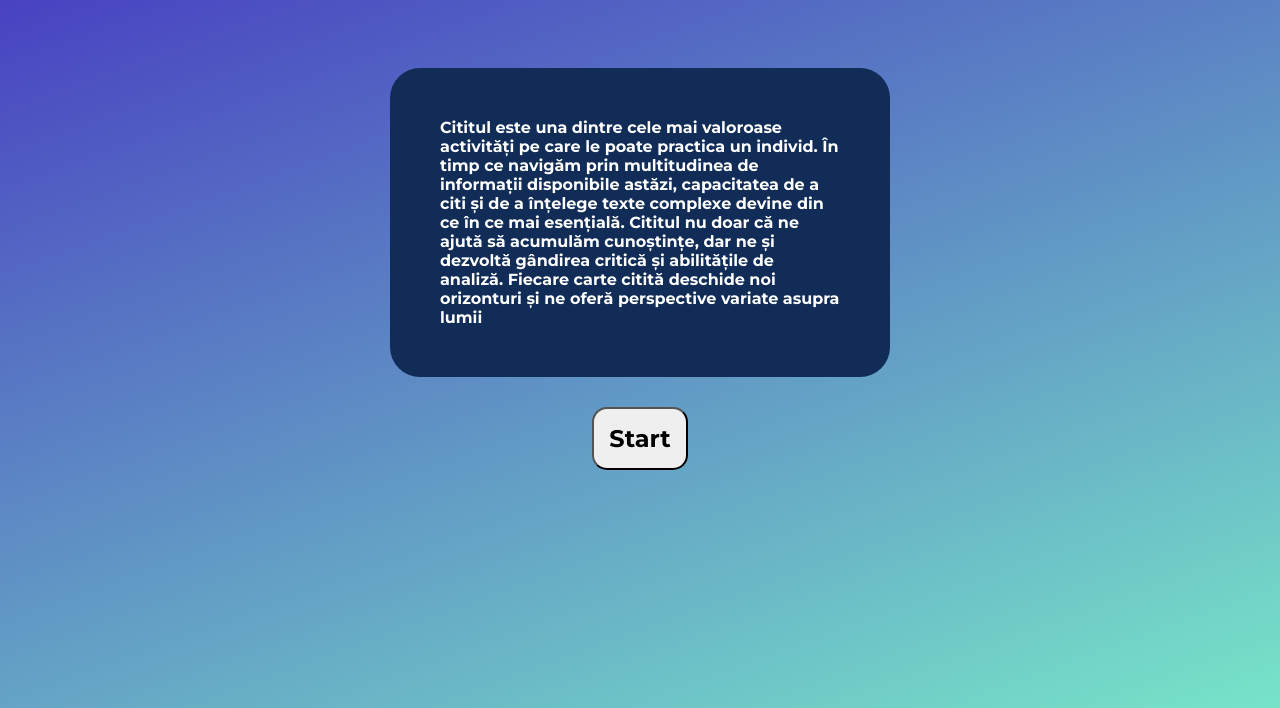
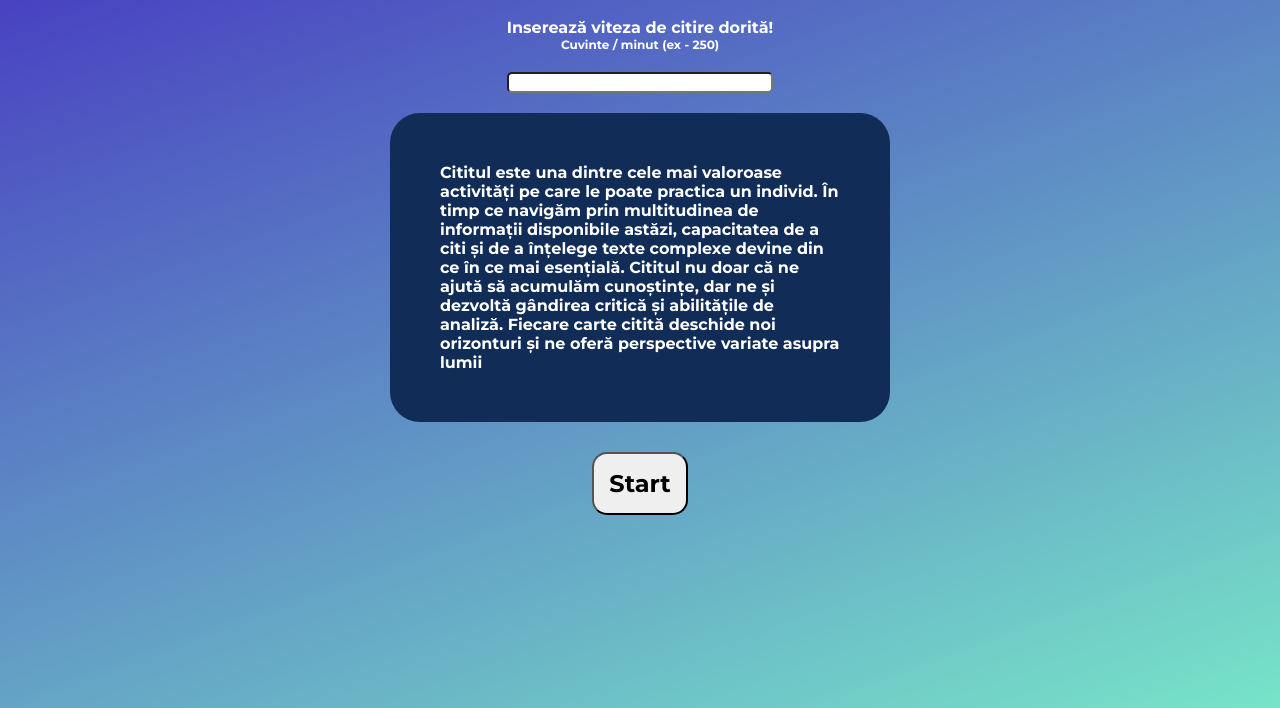
Before and after one commit to alexlaslau/speeread-sim, a plain HTML site: page index.html in a window 1280 px wide. Shown: the part 92-800 px from the top of the page. Drawn offline with Linux system fonts and the light colour scheme.

Commit message:
Add functionality to dynamically change word selection speed

```diff
--- a/index.html
+++ b/index.html
@@ -10,6 +10,12 @@
     <div id="container">
         <h1>Speeread Simulation</h1>
 
+        <div id="form-container">
+            <h4>Inserează viteza de citire dorită!</h4>
+            <p>Cuvinte / minut (ex - 250)</p>
+            <input id="vitezaCitire" type="text">
+        </div>
+
         <div id="main-body"></div>
 
         <button id="btn">Start</button>
--- a/public/style.css
+++ b/public/style.css
@@ -14,6 +14,19 @@ h1{
     color:white;
 }
 
+h4{
+    color:white;
+}
+
+input{
+    border-radius:5px;
+}
+
+#form-container{
+    display:flex;
+    flex-direction:column;
+}
+
 #container{
     display:flex;
     flex-direction: column;
@@ -22,7 +35,7 @@ h1{
 
 #main-body{
     background-color: #102C57;
-    margin-top:50px;
+    margin-top:20px;
     padding:50px;
     width:400px;
     border-radius: 30px;
@@ -34,6 +47,17 @@ h1{
     border-radius:5px;
 }
 
+p{
+    margin:0px 0px 20px 0px;
+    padding:0px;
+    font-size: 12px;
+    text-align: center;
+    color:white;
+}
+h4{
+    margin:0px;
+    padding:0px;
+}
 
 button{
     margin-top:30px;
--- a/script.js
+++ b/script.js
@@ -14,7 +14,18 @@ arrayOfWords.forEach(function(word){
 var button = document.getElementById('btn');
 var isRunning = false;
 
+
 button.addEventListener('click', function() {
+    var value = document.getElementById('vitezaCitire').value;
+
+    if(!value){
+        console.log('Introdu viteza citire!');
+        return;
+    }
+
+    wordSelectionSpeed = 60000 / value;
+    console.log(`Time for word per minute - ${wordSelectionSpeed}`);
+
     if (!isRunning){
         isRunning = true;
         const spans = textDiv.querySelectorAll('span');
@@ -32,9 +43,9 @@ button.addEventListener('click', function() {
                 setTimeout(function() {
                     if (spans.length > 0)
                         spans[spans.length - 1].classList.remove('active');
-                }, 100);
+                }, wordSelectionSpeed);
                 isRunning = false;
             }
-        }, 100);
+        }, wordSelectionSpeed);
     }
 });
```
